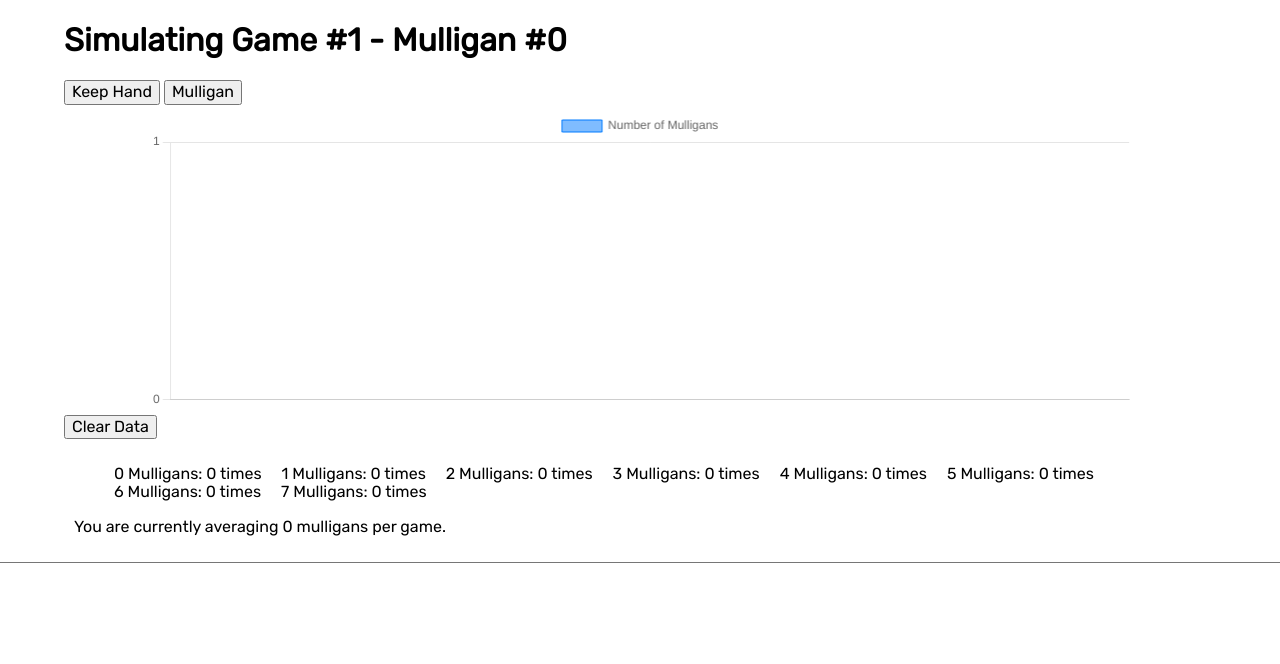
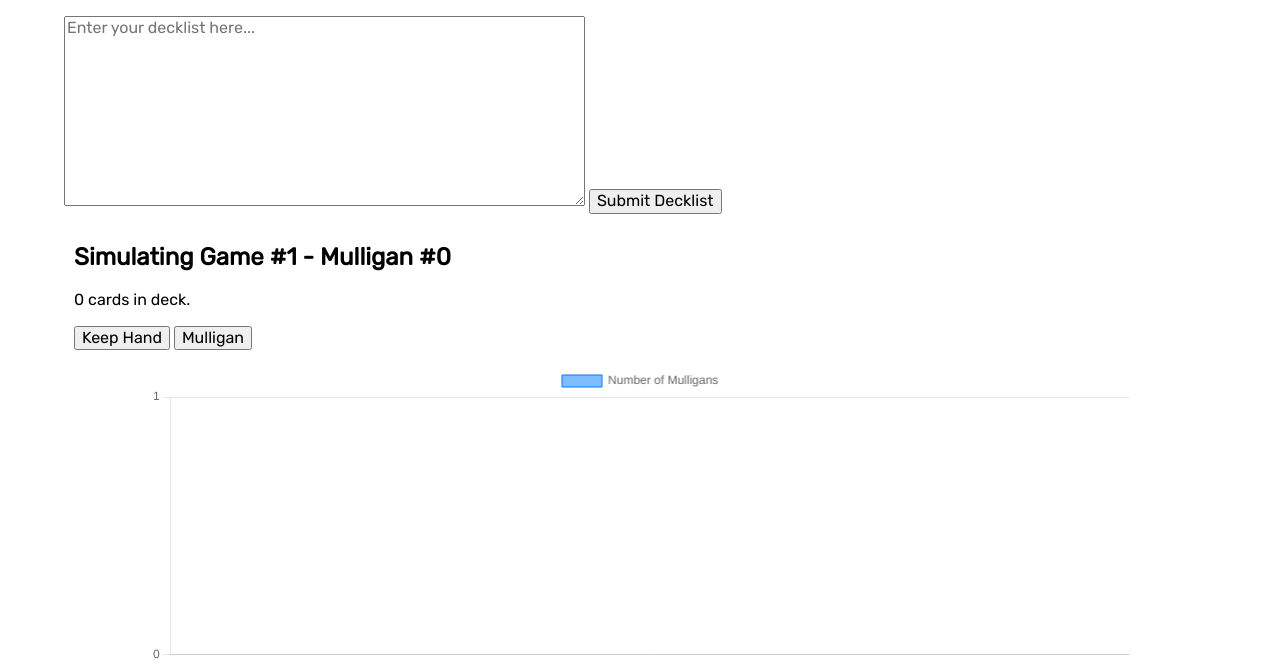
Before and after one commit to swordgeo/mulligan-tracker, a Flask app: page / in a window 1280 px wide. Shown: the part 116-780 px from the top of the page. Before the commit the page ends 679 px from the top, so only its background shows below. Run offline with Flask 3, Linux system fonts and the light colour scheme.

Commit message:
added Scyfall API and hand-dealing functionality

```diff
--- a/server.py
+++ b/server.py
@@ -1,10 +1,21 @@
 from flask import Flask, render_template, request, jsonify, redirect, url_for, session
+from flask_session import Session
+from dotenv import load_dotenv
 from os import urandom
-
-app = Flask(__name__)
-app.secret_key = urandom(24) #generate random session key
+import os
+import re
+import requests
+import random
 
 
+load_dotenv()
+app = Flask(__name__)
+app.config['SECRET_KEY'] = os.getenv('SECRET_KEY')
+app.config['SESSION_TYPE'] = 'filesystem'
+Session(app)
+
+
+# Backend Routes
 
 @app.route('/')
 def index():
@@ -13,6 +24,7 @@ def index():
         session['mulligan_count'] = 0
         session['mulligan_data'] = []
     return render_template('index.html', game_number=session['game_number'], mulligan_count=session['mulligan_count'])
+
 
 @app.route('/keep-hand', methods=['POST'])
 def keep_hand():
@@ -26,18 +38,42 @@ def keep_hand():
     session['mulligan_data'].append(session['mulligan_count'])
     session['game_number'] += 1
     session['mulligan_count'] = 0
-    return jsonify(game_number=session['game_number'],
-                   mulligan_count=session['mulligan_count'],
-                   mulligan_data=session['mulligan_data']
+
+    # if we have a deck, reshuffle and deal a new hand along with everything else
+    if 'deck' in session:
+      session['current_hand'] = shuffle_and_deal(session['deck'])
+      # print(session['current_hand'])
+      return jsonify(game_number=session['game_number'],
+                    mulligan_count=session['mulligan_count'],
+                    mulligan_data=session['mulligan_data'],
+                    current_hand=session['current_hand']
                   )
+    else :
+      return jsonify(game_number=session['game_number'],
+                    mulligan_count=session['mulligan_count'],
+                    mulligan_data=session['mulligan_data']
+                    )
 
 
 @app.route('/mulligan', methods=['POST'])
 def mulligan():
     session['mulligan_count'] += 1
-    return jsonify(game_number=session['game_number'],
-                   mulligan_count=session['mulligan_count']
+
+    # if we have a deck, reshuffle and deal a new hand along with everything else
+    if 'deck' in session:
+      session['current_hand'] = shuffle_and_deal(session['deck'])
+      # print(session['current_hand'])
+      return jsonify(game_number=session['game_number'],
+                    mulligan_count=session['mulligan_count'],
+                    current_hand=session['current_hand']
                   )
+    else :
+      return jsonify(game_number=session['game_number'],
+                    mulligan_count=session['mulligan_count']
+                    )
+
+
+
 
 @app.route('/clear', methods=['POST'])
 def clear():
@@ -46,5 +82,135 @@ def clear():
   session['mulligan_data'] = []
   return jsonify(success=True)
 
+
+@app.route('/submit-decklist', methods=['POST'])
+def submit_decklist():
+    decklist_str = request.form['decklist']
+    # print(decklist_str)
+    decklist = parse_decklist(decklist_str)
+    # print(decklist)
+    # Split the decklist into chunks and fetch images for each chunk
+    deck_chunks = split_into_chunks(decklist)
+    full_deck = []
+    for chunk in deck_chunks:
+        chunk_with_images = fetch_card_images(chunk)
+        full_deck.extend(chunk_with_images)  # Combine the results
+    # full_deck now contains the combined results of all chunks
+    # print(full_deck)
+    session['deck'] = full_deck
+    session['current_hand'] = shuffle_and_deal(full_deck)
+    session['deck_length'] = len(full_deck)
+
+    # print(session['current_hand'])
+
+    # return 'Decklist submitted'
+    return jsonify(current_hand=session['current_hand'],
+                   deck_length=session['deck_length']
+                  )
+
+# End of Routes
+
+
+
+#Functions
+
+def parse_decklist(decklist_str):
+    decklist = []
+    lines = decklist_str.strip().split('\n')
+    for line in lines:
+        #strip carriage return if exists
+        line = line.replace('\r', '').strip()
+
+        #for double faced cards, we must only search using the first half of the name, and not use the set code
+        #therefore we trim off the entire rest of the entry besides the first half of the name
+        if '//' in line:
+            line = line.split('//')[0].strip()
+
+        # Updated regular expression
+        match = re.match(r'(\d+)\s+(.+?)(?:\s+\((\w+)\)\s+(\d+))?$', line)
+        if match:
+            count, name, set_code, set_number = match.groups()
+            count = int(count)  # Convert count to an integer
+            if set_code and set_number:
+                # Format with set code and number
+                decklist.append((name, set_code, set_number, count))
+            else:
+                # Format with only card name
+                decklist.append((name, count))
+    return decklist
+
+
+#Scryfall API only likes 75 cards at a time. So this is how we cheat it
+def split_into_chunks(decklist, chunk_size=75):
+    """Split a list into chunks of a specified size."""
+    for i in range(0, len(decklist), chunk_size):
+        yield decklist[i:i + chunk_size]
+
+
+def fetch_card_images(decklist):
+    # Prepare the identifiers for the API call
+    identifiers = []
+    for card in decklist:
+        if len(card) == 4:  # Format with set code and number
+            name, set_code, set_number, count = card
+            identifiers.append({"set": set_code, "collector_number": set_number})
+        else:  # Format with only card name
+            name, count = card
+            identifiers.append({"name": name})
+
+    # Make the API request
+    # print(identifiers)
+    response = requests.post('https://api.scryfall.com/cards/collection', json={"identifiers": identifiers})
+    deck_with_images = []
+    if response.status_code == 200:
+        cards_data = response.json()['data']
+        # print(cards_data)
+        for card_data, card_info in zip(cards_data, decklist):
+            # print(card_info)
+            if 'card_faces' in card_data: #if this is a double sided card
+                #go inside card_faces to find our image
+                image_url = card_data['card_faces'][0]['image_uris']['normal'] if 'image_uris' in card_data['card_faces'][0] else None
+            else:
+                image_url = card_data['image_uris']['normal'] if 'image_uris' in card_data else None
+            # deck_with_images.append({'name': card_info[0], 'image_url': image_url, 'count': card_info[-1]})
+
+            #add to the deck as many copies we need
+            for i in range(card_info[-1]):
+              deck_with_images.append({'name': card_data['name'], 'image_url': image_url})
+
+    else:
+        # Handle errors
+        print(f"Failed to fetch data: {response.status_code}")
+
+    return deck_with_images
+
+
+def shuffle_and_deal(deck):
+    random.shuffle(deck)
+    return deck[:7] #top seven cards
+
+
+# def fetch_card_images(decklist):
+#     identifiers = [{'name': card[0]} for card in decklist]  # Always using the name identifier
+
+#     response = requests.post('https://api.scryfall.com/cards/collection', json={"identifiers": identifiers})
+#     deck_with_images = []
+#     if response.status_code == 200:
+#         cards_data = response.json()['data']
+#         for card_data, card_info in zip(cards_data, decklist):
+#             # Handle double-sided cards
+#             if 'card_faces' in card_data:
+#                 image_url = card_data['card_faces'][0]['image_uris']['normal'] if 'image_uris' in card_data['card_faces'][0] else None
+#             else:
+#                 image_url = card_data['image_uris']['normal'] if 'image_uris' in card_data else None
+
+#             deck_with_images.append({'name': card_info[0], 'image_url': image_url, 'count': card_info[-1]})
+#     else:
+#         print(f"Failed to fetch data: {response.status_code}")
+
+#     return deck_with_images
+
+
+
 if __name__ == '__main__':
     app.run(debug=True, port=3000)
--- a/static/js/script.js
+++ b/static/js/script.js
@@ -15,22 +15,42 @@ function clearData() {
 
 function keepHand() {
   fetch('/keep-hand', { method: 'POST' })
-      .then(response => response.json())
-      .then(data => {
+    .then(response => {
+      if (!response.ok) {
+          throw new Error('Network response was not ok');
+      }
+      return response.json();
+    })
+    .then(data => {
           document.getElementById('gameNumber').textContent = data.game_number;
           document.getElementById('currentMulligan').textContent = data.mulligan_count;
           updateGraph(data.mulligan_data);
           updateStats(data.mulligan_data);
+
+          // console.log(data);
+          if (data.current_hand) {
+            dealHand(data.current_hand);
+          }
       });
 }
 
 function mulliganHand() {
   fetch('/mulligan', { method: 'POST' })
-      .then(response => response.json())
-      .then(data => {
+    .then(response => {
+      if (!response.ok) {
+          throw new Error('Network response was not ok');
+      }
+      return response.json();
+    })
+    .then(data => {
           // Update the UI based on the response
           // For example, update mulligan count if you're displaying it
           document.getElementById('currentMulligan').textContent = data.mulligan_count;
+
+          // console.log(data);
+          if (data.current_hand) {
+            dealHand(data.current_hand);
+          }
       });
 }
 
@@ -125,3 +145,48 @@ window.addEventListener('resize', function() {
       myChart.resize();
   }
 });
+
+
+
+document.getElementById('decklistForm').addEventListener('submit', function(e) {
+  e.preventDefault(); // Prevents the default form submission
+
+  // Get the decklist value from the form
+  var decklist = this.elements['decklist'].value;
+
+  // Create an AJAX request to the /submit-decklist route
+  fetch('/submit-decklist', {
+      method: 'POST',
+      headers: {
+          'Content-Type': 'application/x-www-form-urlencoded',
+      },
+      body: 'decklist=' + encodeURIComponent(decklist)
+  })
+  .then(response => response.json())
+  .then(data => {
+
+      // console.log(data);
+      // Update the page with the response data
+      // For example, update current_hand and deck display
+      document.getElementById('deck-length').textContent = data.deck_length;
+
+      // console.log(data.current_hand);
+
+      dealHand(data.current_hand);
+      // .textContent = data.current_hand;
+      // ... other DOM updates based on 'data.deck'
+  })
+  .catch(error => {
+      console.error('Error:', error);
+  });
+});
+
+function dealHand(currentHand) {
+  const handDiv = document.getElementById('hand-display');
+  handDiv.innerHTML = '';
+  for (card of currentHand) {
+    const li = document.createElement('li');
+    li.innerHTML += `<img src="${card.image_url}" alt="Image of card ${card.image_url}"><br>${card.name}`;
+    handDiv.appendChild(li);
+  }
+}
--- a/templates/index.html
+++ b/templates/index.html
@@ -22,9 +22,20 @@
     </header>
 
     <main>
-      <h1>Simulating Game #<span id="gameNumber">{{ game_number }}</span> - Mulligan #<span id="currentMulligan">{{ mulligan_count }}</span></h1>
-      <button onclick="keepHand()">Keep Hand</button>
-      <button onclick="mulliganHand()">Mulligan</button>
+
+      <form id="decklistForm" method="post">
+        <textarea name="decklist" rows="10" cols="50" placeholder="Enter your decklist here..."></textarea>
+        <button type="submit">Submit Decklist</button>
+      </form>
+
+
+      <section>
+        <h2>Simulating Game #<span id="gameNumber">{{ game_number }}</span> - Mulligan #<span id="currentMulligan">{{ mulligan_count }}</span></h2>
+        <p><span id="deck-length">0</span> cards in deck.</p>
+        <ul id="hand-display"></ul>
+        <button onclick="keepHand()">Keep Hand</button>
+        <button onclick="mulliganHand()">Mulligan</button>
+      </section>
       <!-- Display Graph Here -->
 
       <section id="graph">
@@ -37,9 +48,11 @@
         <script type="text/javascript">
           const mulliganData = {{ session['mulligan_data'] | tojson }};
         </script>
+
+        <button onclick="clearData()">Clear Data</button>
       </section>
 
-      <button onclick="clearData()">Clear Data</button>
+
 
       <div id="stats">
         <ul>
@@ -59,6 +72,7 @@
 
     <footer class="center"></footer>
     <script src="{{ url_for('static', filename='js/script.js') }}"></script>
+
   </body>
 
 </html>
```
Also changed, not shown: 3 other files.
